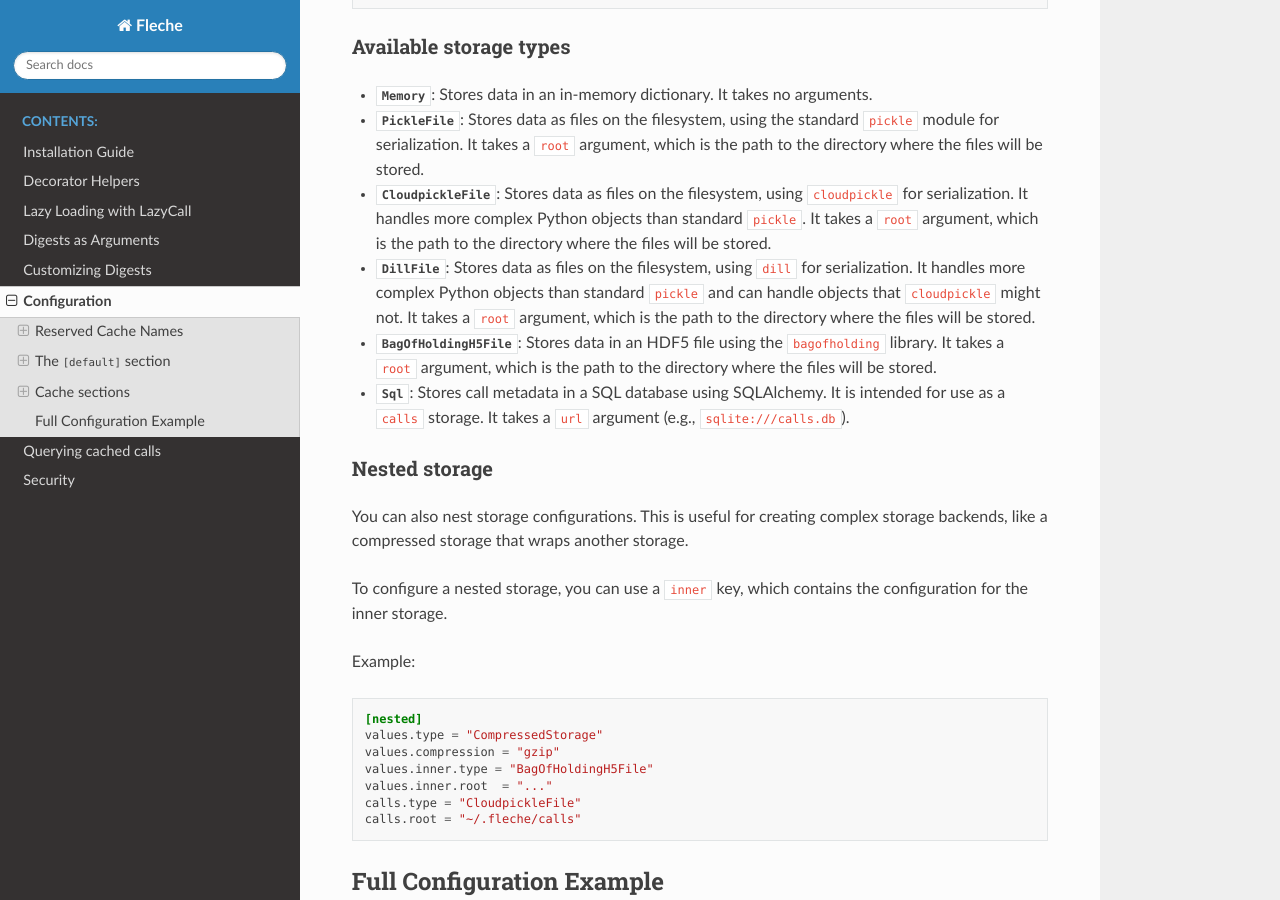
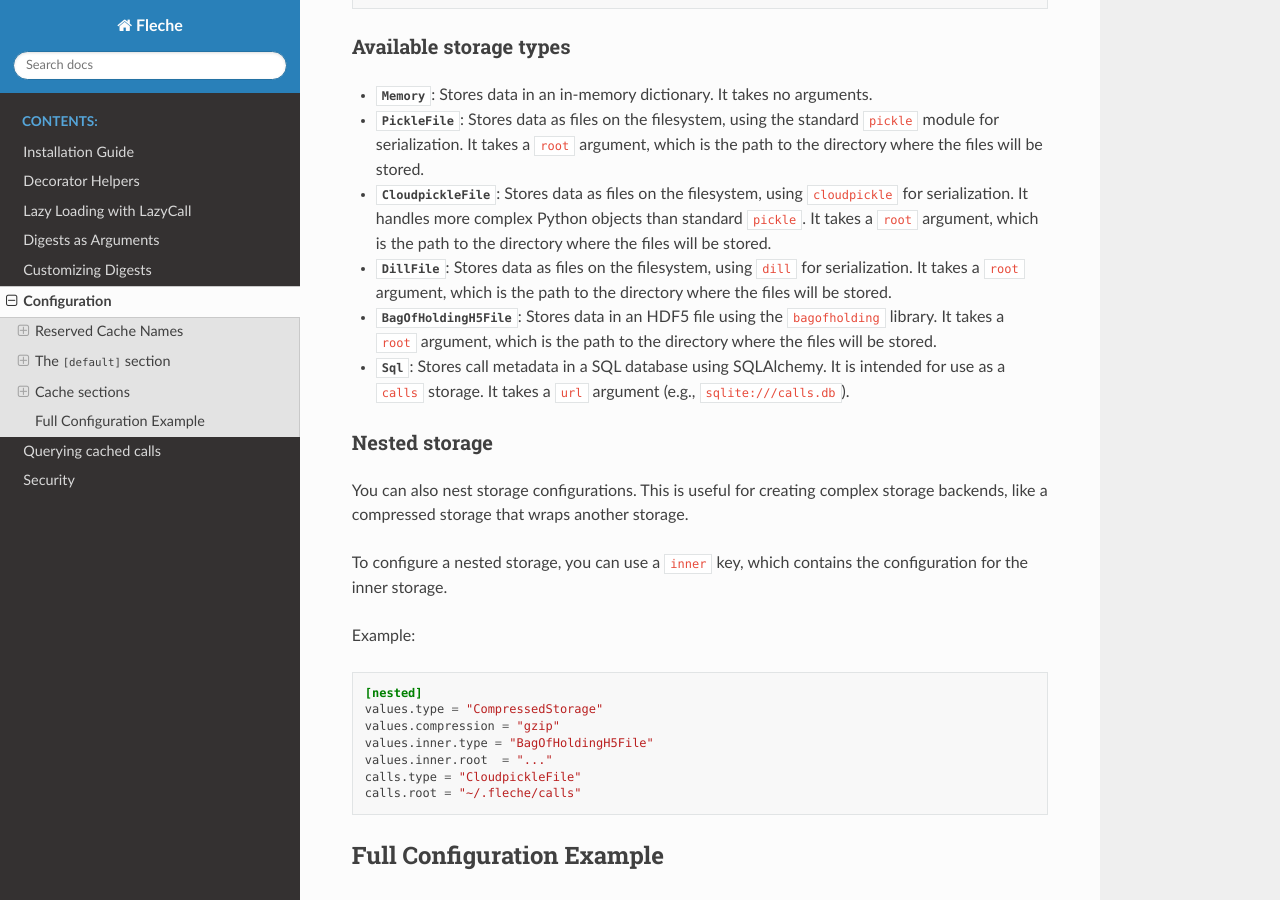
Before and after one commit to pmrv/fleche, a Sphinx documentation site: the page built from docs/configuration.rst, in a window 1280 px wide and 900 px high, scrolled down 1684 px. Built offline with Sphinx 7.4.7 and the Read the Docs theme 3.1.0, drawn with Linux system fonts in a browser that asks for light colours.

Commit message:
docs: Refine dill backend documentation
Removed extraneous claims about `dill`'s complexity capabilities from the
`StorageBackends.ipynb` notebook and `configuration.rst` as per PR feedback.
Additionally, removed cache artifacts and the lockfile that were inadvertently
staged.

Co-authored-by: pmrv <2719909+pmrv@users.noreply.github.com>

```diff
--- a/docs/configuration.rst
+++ b/docs/configuration.rst
@@ -77,7 +77,7 @@ Available storage types
 * :class:`~fleche.storage.Memory`: Stores data in an in-memory dictionary. It takes no arguments.
 * :class:`~fleche.storage.PickleFile`: Stores data as files on the filesystem, using the standard ``pickle`` module for serialization. It takes a ``root`` argument, which is the path to the directory where the files will be stored.
 * :class:`~fleche.storage.CloudpickleFile`: Stores data as files on the filesystem, using ``cloudpickle`` for serialization. It handles more complex Python objects than standard ``pickle``. It takes a ``root`` argument, which is the path to the directory where the files will be stored.
-* :class:`~fleche.storage.DillFile`: Stores data as files on the filesystem, using ``dill`` for serialization. It handles more complex Python objects than standard ``pickle`` and can handle objects that ``cloudpickle`` might not. It takes a ``root`` argument, which is the path to the directory where the files will be stored.
+* :class:`~fleche.storage.DillFile`: Stores data as files on the filesystem, using ``dill`` for serialization. It takes a ``root`` argument, which is the path to the directory where the files will be stored.
 * :class:`~fleche.storage.BagOfHoldingH5File`: Stores data in an HDF5 file using the ``bagofholding`` library. It takes a ``root`` argument, which is the path to the directory where the files will be stored.
 * :class:`~fleche.storage.Sql`: Stores call metadata in a SQL database using SQLAlchemy. It is intended for use as a ``calls`` storage. It takes a ``url`` argument (e.g., ``sqlite:///calls.db``).
 
```
Also changed, not shown: 6 other files.
